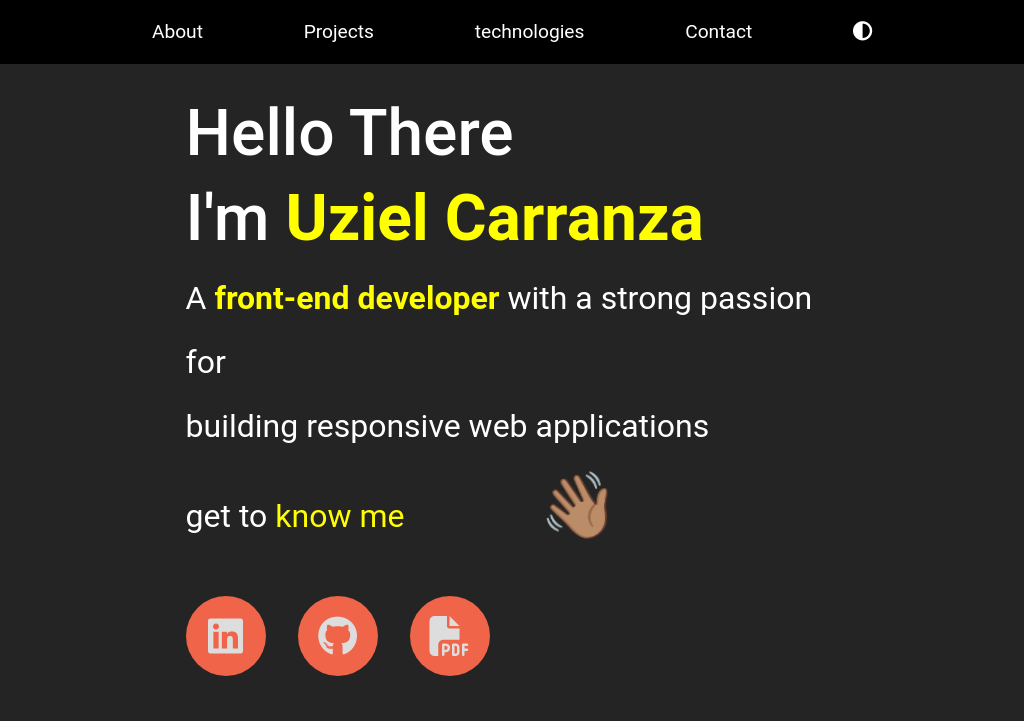
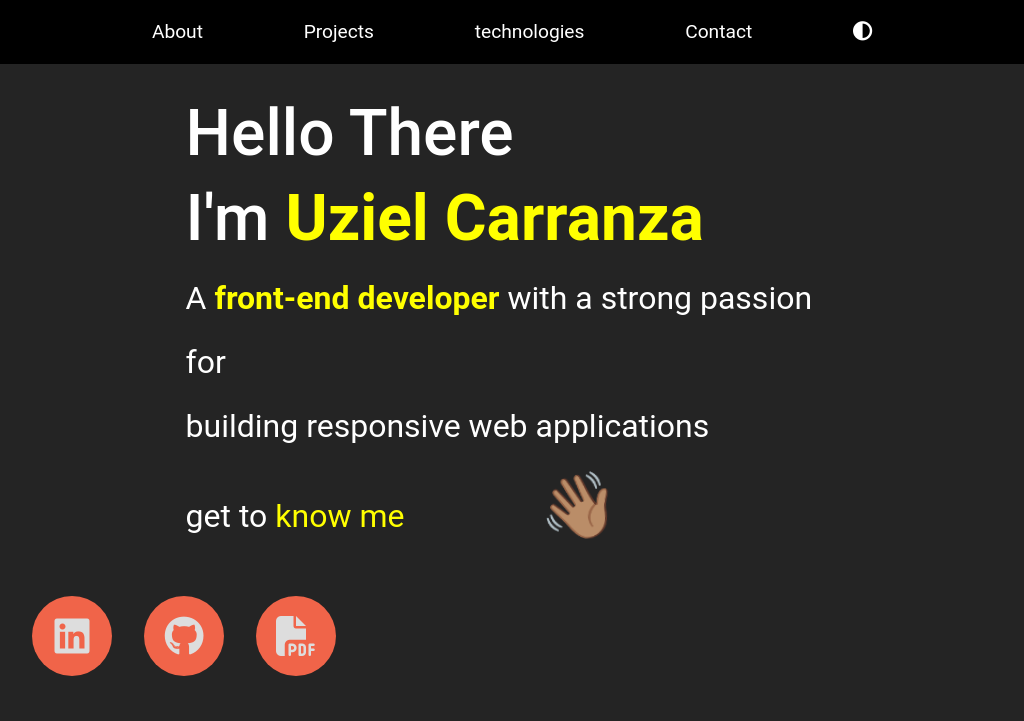
Before and after one commit to UzielCarranza/UzielCarranzaCharro, a plain HTML site: page index.html in a window 1024 px wide. Shown: the top 721 px of the page. Drawn offline with nearby package versions, Linux system fonts and the light colour scheme.

Commit message:
fixed links elemtns size on medium screen

```diff
--- a/css/style.css
+++ b/css/style.css
@@ -532,6 +532,11 @@ laptops
         align-items: center;
         margin: 0 auto;
     }
+    .social--links{
+        width: 60%;
+        max-width: 60%;
+        margin: 0;
+    }
 
 }
 
```
